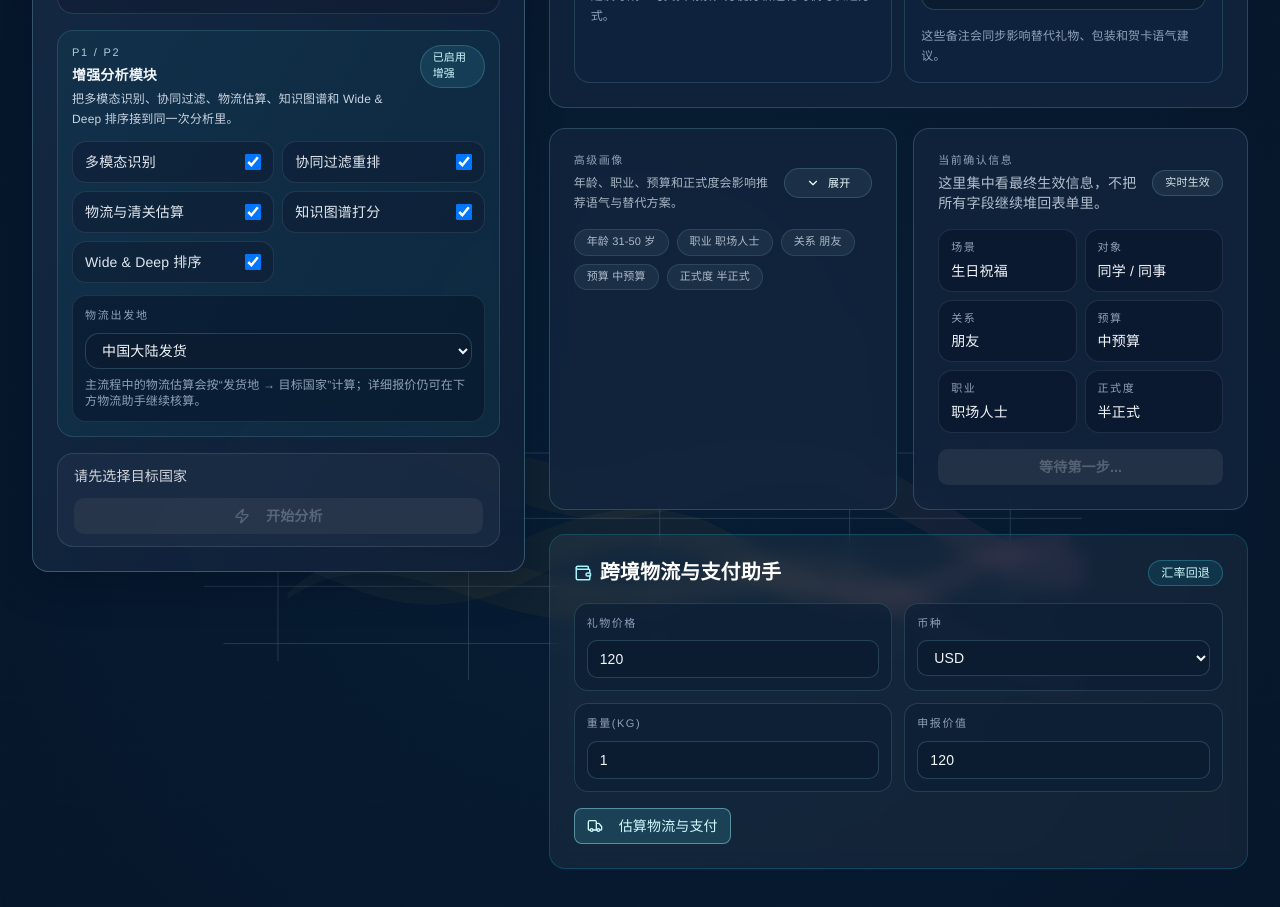
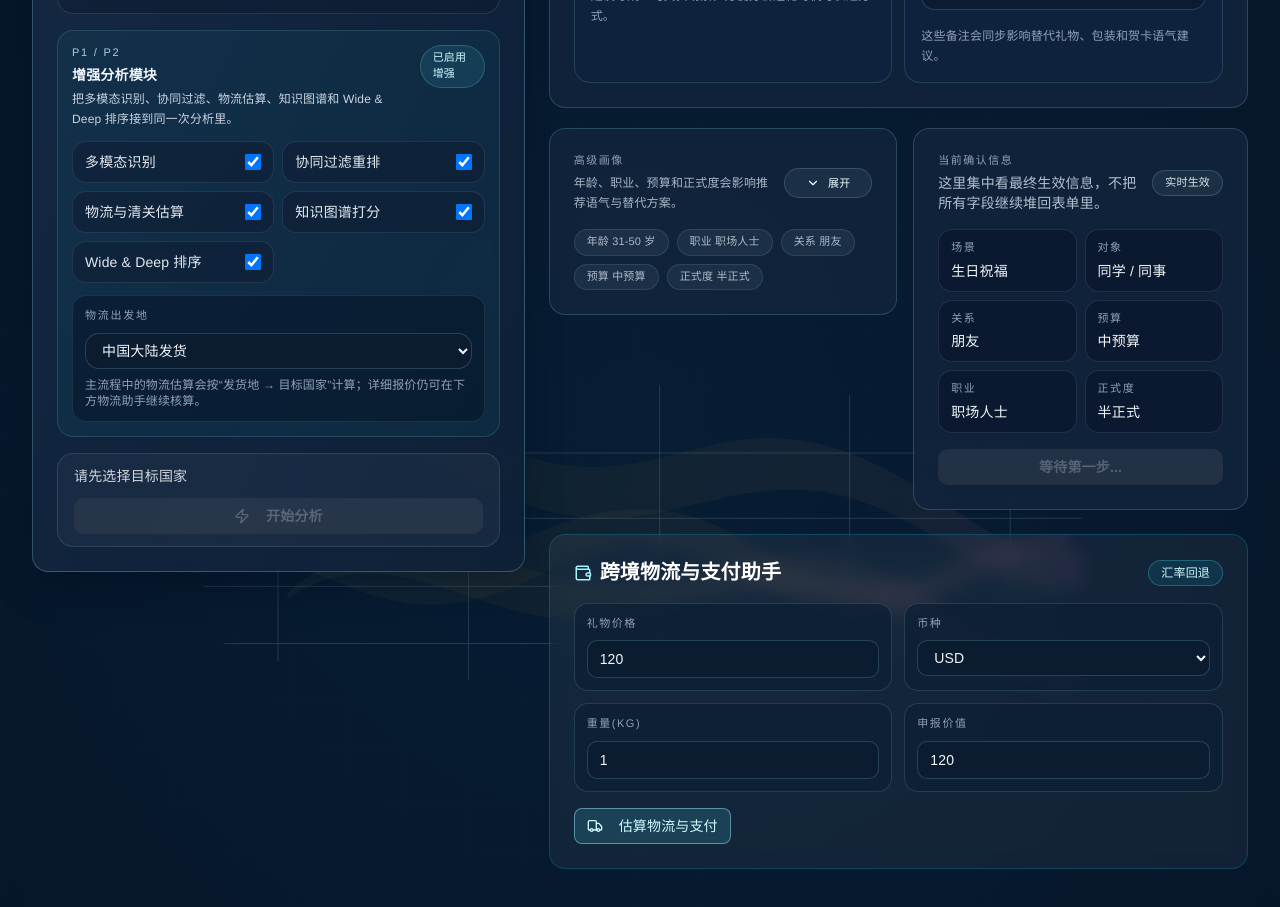
Before and after one commit to zzemy/GIVIA, a Next.js app: page /1 in a window 1280 px wide. Shown: the part 2420-3327 px from the top of the page. Built offline with nearby package versions, Linux system fonts and the light colour scheme.

Commit message:
fix: remove forced stretch and stabilize history layout

```diff
--- a/app/[locale]/page.tsx
+++ b/app/[locale]/page.tsx
@@ -741,8 +741,8 @@ export default function Home() {
         </div>
 
         {/* Three-step workflow panels */}
-        <div className="mb-8 grid gap-4 sm:gap-6 lg:mb-10 xl:grid-cols-12 xl:items-stretch">
-          <div className="grid content-start gap-4 sm:gap-6 xl:col-span-5 xl:auto-rows-max">
+        <div className="mb-8 grid gap-4 sm:gap-6 lg:mb-10 xl:grid-cols-12 xl:items-start">
+          <div className="space-y-4 sm:space-y-6 xl:col-span-5">
           <StepGiftInput
             locale={locale}
             recognition={recognition}
@@ -822,7 +822,7 @@ export default function Home() {
           />
           </div>
 
-          <div className="grid content-start gap-4 sm:gap-6 xl:col-span-7 xl:auto-rows-max">
+          <div className="space-y-4 sm:space-y-6 xl:col-span-7">
           <StepCountry
             locale={locale}
             t={t}
--- a/components/gifting/home/step-analysis.tsx
+++ b/components/gifting/home/step-analysis.tsx
@@ -64,7 +64,7 @@ export function StepAnalysis({
       animate={{ opacity: 1, y: 0 }}
       transition={{ delay: 0.2 }}
       whileHover={{ y: -4, scale: 1.01 }}
-      className="h-full rounded-2xl border border-cyan-200/24 bg-gradient-to-br from-[#162b46]/92 to-[#0f2037]/88 p-4 shadow-[0_14px_36px_rgba(3,12,28,0.34)] backdrop-blur-md transition-colors hover:border-cyan-200/40 sm:p-6"
+      className="rounded-2xl border border-cyan-200/24 bg-gradient-to-br from-[#162b46]/92 to-[#0f2037]/88 p-4 shadow-[0_14px_36px_rgba(3,12,28,0.34)] backdrop-blur-md transition-colors hover:border-cyan-200/40 sm:p-6"
     >
       <div className="mb-5 flex items-start justify-between border-b border-slate-400/15 pb-4">
         <div>
--- a/components/gifting/home/step-country.tsx
+++ b/components/gifting/home/step-country.tsx
@@ -137,7 +137,7 @@ export function StepCountry({
         animate={{ opacity: 1, y: 0 }}
         transition={{ delay: 0.13 }}
         whileHover={{ y: -4, scale: 1.005 }}
-        className="h-full rounded-2xl border border-cyan-200/18 bg-[#13253e]/88 p-4 backdrop-blur-md transition-colors hover:border-cyan-200/34 sm:p-6"
+        className="rounded-2xl border border-cyan-200/18 bg-[#13253e]/88 p-4 backdrop-blur-md transition-colors hover:border-cyan-200/34 sm:p-6"
       >
         <div className="mb-4 flex items-start justify-between gap-4 border-b border-slate-400/15 pb-4">
           <div>
@@ -179,13 +179,13 @@ export function StepCountry({
         </div>
       </motion.div>
 
-      <div className="grid gap-4 2xl:grid-cols-[minmax(0,0.94fr)_minmax(0,1.06fr)] 2xl:items-stretch">
+      <div className="grid gap-4 2xl:grid-cols-[minmax(0,0.94fr)_minmax(0,1.06fr)] 2xl:items-start">
         <motion.div
           initial={{ opacity: 0, y: 20 }}
           animate={{ opacity: 1, y: 0 }}
           transition={{ delay: 0.16 }}
           whileHover={{ y: -4, scale: 1.005 }}
-          className="h-full rounded-2xl border border-cyan-200/18 bg-[#13253e]/82 p-4 backdrop-blur-md transition-colors hover:border-cyan-200/34 sm:p-6"
+          className="rounded-2xl border border-cyan-200/18 bg-[#13253e]/82 p-4 backdrop-blur-md transition-colors hover:border-cyan-200/34 sm:p-6"
         >
           <div className="flex items-center justify-between gap-3">
             <div>
@@ -260,7 +260,7 @@ export function StepCountry({
           animate={{ opacity: 1, y: 0 }}
           transition={{ delay: 0.19 }}
           whileHover={{ y: -4, scale: 1.005 }}
-          className="h-full rounded-2xl border border-cyan-200/18 bg-[#13253e]/82 p-4 backdrop-blur-md transition-colors hover:border-cyan-200/34 sm:p-6"
+          className="rounded-2xl border border-cyan-200/18 bg-[#13253e]/82 p-4 backdrop-blur-md transition-colors hover:border-cyan-200/34 sm:p-6"
         >
           <div className="flex items-center justify-between gap-3">
             <div>
@@ -357,13 +357,13 @@ export function StepCountry({
         </motion.div>
       </div>
 
-      <div className="grid gap-4 xl:grid-cols-[minmax(0,1.02fr)_minmax(0,0.98fr)] xl:items-stretch">
+      <div className="grid gap-4 xl:grid-cols-[minmax(0,1.02fr)_minmax(0,0.98fr)] xl:items-start">
         <motion.div
           initial={{ opacity: 0, y: 20 }}
           animate={{ opacity: 1, y: 0 }}
           transition={{ delay: 0.22 }}
           whileHover={{ y: -4, scale: 1.005 }}
-          className="h-full rounded-2xl border border-cyan-200/18 bg-[#13253e]/82 p-4 backdrop-blur-md transition-colors hover:border-cyan-200/34 sm:p-6"
+          className="rounded-2xl border border-cyan-200/18 bg-[#13253e]/82 p-4 backdrop-blur-md transition-colors hover:border-cyan-200/34 sm:p-6"
         >
           <div className="flex items-center justify-between gap-3">
             <div>
@@ -477,7 +477,7 @@ export function StepCountry({
           animate={{ opacity: 1, y: 0 }}
           transition={{ delay: 0.25 }}
           whileHover={{ y: -4, scale: 1.005 }}
-          className="h-full rounded-2xl border border-sky-200/18 bg-[#13253e]/82 p-4 backdrop-blur-md transition-colors hover:border-sky-200/34 sm:p-6"
+          className="rounded-2xl border border-sky-200/18 bg-[#13253e]/82 p-4 backdrop-blur-md transition-colors hover:border-sky-200/34 sm:p-6"
         >
           <div className="flex items-center justify-between gap-3">
             <div>
--- a/components/gifting/home/workflow-support-panels.tsx
+++ b/components/gifting/home/workflow-support-panels.tsx
@@ -269,11 +269,11 @@ export function WorkflowSupportHistoryPanels({
             </span>
           </div>
 
-          <div className="mt-5 -mx-1 flex snap-x gap-3 overflow-x-auto px-1 pb-2 [scrollbar-width:none] [&::-webkit-scrollbar]:hidden">
+          <div className="mt-5 grid gap-3 lg:grid-cols-2">
             {historyRecords.map(record => (
               <article
                 key={record.id}
-                className="flex min-w-[280px] max-w-[340px] flex-none snap-start flex-col rounded-2xl border border-slate-500/30 bg-slate-900/45 p-4 shadow-[0_10px_26px_rgba(2,6,23,0.18)] sm:min-w-[320px]"
+                className="rounded-2xl border border-slate-500/30 bg-slate-900/45 p-4 shadow-[0_10px_26px_rgba(2,6,23,0.18)]"
               >
                 <div className="flex items-start justify-between gap-3">
                   <div className="min-w-0">
@@ -306,7 +306,7 @@ export function WorkflowSupportHistoryPanels({
                     ))}
                   </div>
                 )}
-                <p className="mt-auto pt-4 text-[11px] text-slate-500">{new Date(record.createdAt).toLocaleString()}</p>
+                <p className="mt-4 text-[11px] text-slate-500">{new Date(record.createdAt).toLocaleString()}</p>
               </article>
             ))}
           </div>
```
